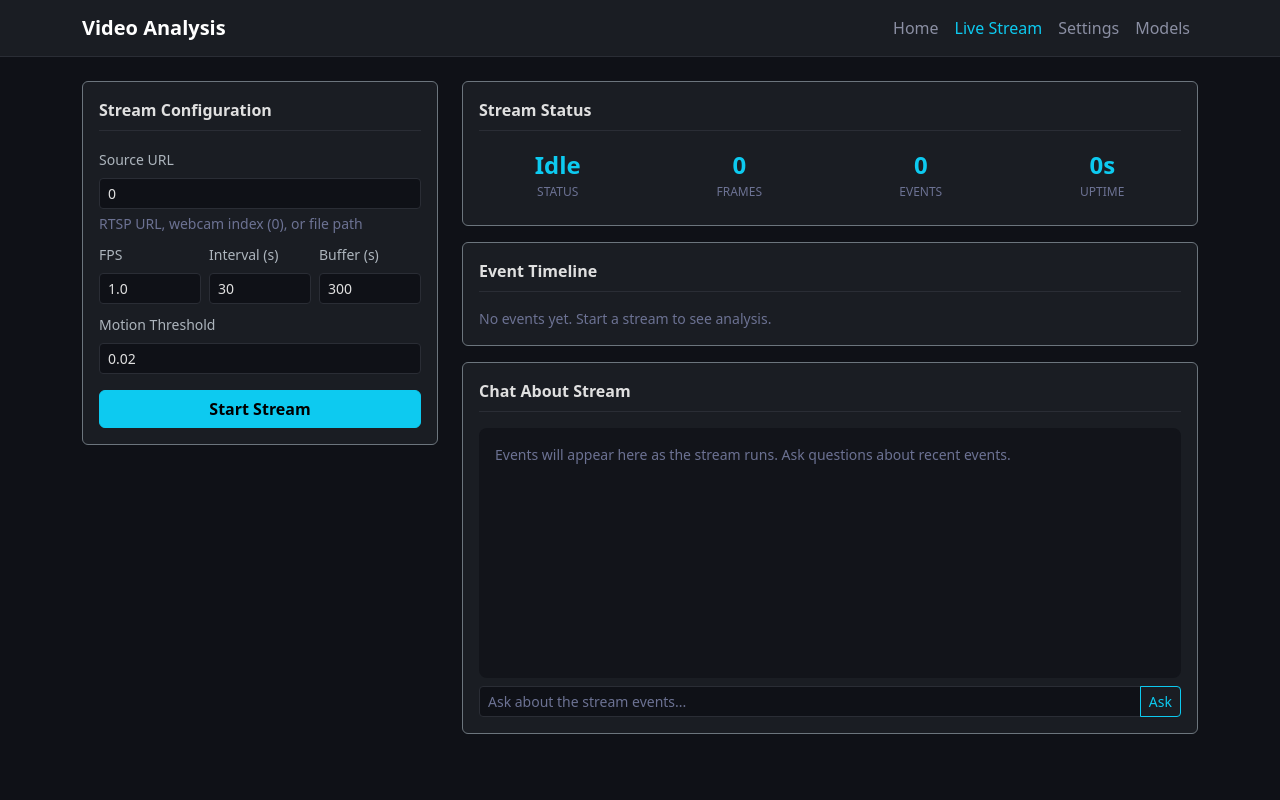
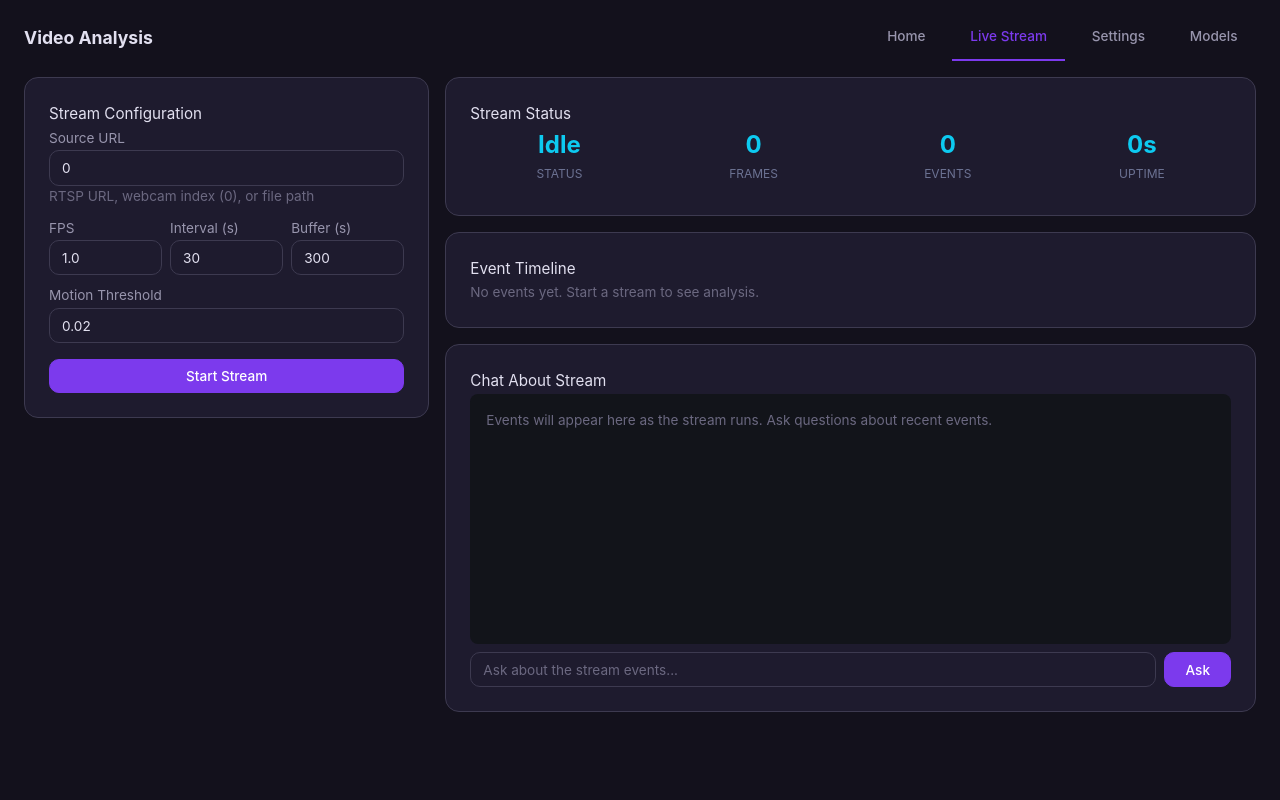
Before and after one commit to ningtoba/video-analysis, a FastAPI app: page /stream in a window 1280 px wide. Run offline with FastAPI, Linux system fonts and the light colour scheme.

Commit message:
refactor: remove Bootstrap CDN from 4 UI pages, consolidate to dark-theme.css
- index.html, settings.html, stream.html, models.html: removed Bootstrap CDN
- All 4 pages now use ui/static/css/dark-theme.css (CDN-free design system)
- Replaced Bootstrap navbar with <header> + tab-btn nav (matches base.html pattern)
- Replaced Bootstrap grid (row/col-*) with dark-theme.css flex/grid utilities
- Replaced Bootstrap form classes with plain HTML (styled by dark-theme.css)
- Replaced Bootstrap progress bars, badges, spinners, toasts with theme.css equivalents
- Removed ~200 lines of duplicate inline CSS across all 4 pages
- All JavaScript functionality preserved (video list, chat, settings, models, stream)
- No CDN dependencies: project now works fully air-gapped

```diff
--- a/ui/templates/stream.html
+++ b/ui/templates/stream.html
@@ -1,25 +1,12 @@
 <!DOCTYPE html>
-<html lang="en" data-bs-theme="dark">
+<html lang="en" class="dark">
 <head>
     <meta charset="UTF-8">
     <meta name="viewport" content="width=device-width, initial-scale=1.0">
     <title>Live Stream - Video Analysis</title>
-    <link href="https://cdn.jsdelivr.net/npm/bootstrap@5.3.3/dist/css/bootstrap.min.css" rel="stylesheet" media="print" onload="this.media='all'">
+    <link rel="stylesheet" href="/static/css/dark-theme.css">
     <style>
-        body { padding-top: 0; background: #0f1117; }
-        .navbar { background: #1a1d23 !important; border-bottom: 1px solid #2a2d35; }
-        .navbar .nav-link { color: #8b8fa3 !important; }
-        .navbar .nav-link:hover, .navbar .nav-link.active { color: #0dcaf0 !important; }
-        .card { background: #1a1d23; border-color: #2a2d35; }
-        .form-control, .form-select { background: #0f1117; border-color: #2a2d35; color: #e0e0e0; }
-        .form-control:focus, .form-select:focus { background: #0f1117; border-color: #0dcaf0; color: #e0e0e0; box-shadow: 0 0 0 0.2rem rgba(13,202,240,0.15); }
-        .form-control::placeholder { color: #6c7293; }
-        .form-label { color: #adb5bd; font-size: 0.875rem; }
-        .btn-primary { background: #0dcaf0; border-color: #0dcaf0; color: #000; font-weight: 600; }
-        .btn-primary:hover { background: #0bb7d9; border-color: #0bb7d9; color: #000; }
-        .btn-danger { font-weight: 600; }
-        .text-muted { color: #6c7293 !important; }
-        .section-title { color: #e0e0e0; font-size: 1rem; font-weight: 600; border-bottom: 1px solid #2a2d35; padding-bottom: 0.5rem; margin-bottom: 1rem; }
+        /* ── Page-specific styles (not in dark-theme.css) ── */
         .event-table { max-height: 400px; overflow-y: auto; }
         .event-table .timestamp { color: #0dcaf0; font-family: monospace; font-size: 0.8rem; }
         .event-table .motion { color: #ffc107; font-family: monospace; }
@@ -35,108 +22,101 @@
     </style>
 </head>
 <body>
-    <nav class="navbar navbar-expand-lg navbar-dark mb-4 px-3">
+    <header class="container">
+        <div class="flex items-center justify-between flex-wrap gap-sm" style="padding:var(--space-md) 0;">
+            <a href="/" style="text-decoration:none;display:flex;align-items:center;gap:var(--space-sm);">
+                <span style="font-size:var(--text-lg);font-weight:700;color:var(--text);">Video Analysis</span>
+            </a>
+            <nav class="flex gap-sm">
+                <a class="tab-btn" href="/">Home</a>
+                <a class="tab-btn active" href="/stream">Live Stream</a>
+                <a class="tab-btn" href="/settings">Settings</a>
+                <a class="tab-btn" href="/models">Models</a>
+            </nav>
+        </div>
+    </header>
+
     <div class="container">
-            <a class="navbar-brand fw-bold" href="/">Video Analysis</a>
-            <div class="navbar-nav ms-auto">
-                <a class="nav-link" href="/">Home</a>
-                <a class="nav-link active" href="/stream">Live Stream</a>
-                <a class="nav-link" href="/settings">Settings</a>
-                <a class="nav-link" href="/models">Models</a>
+        <div class="flex gap-md" style="flex-wrap: wrap;">
+            <!-- Configuration -->
+            <div class="flex-1" style="min-width:280px;">
+                <div class="card mb-md">
+                    <div class="section-title">Stream Configuration</div>
+                    <form id="stream-form">
+                        <div class="mb-sm">
+                            <label class="text-sm" style="color:var(--text-secondary);">Source URL</label>
+                            <input type="text" id="source" placeholder="rtsp://camera:554/stream" value="0" style="width:100%;">
+                            <div class="text-muted text-sm">RTSP URL, webcam index (0), or file path</div>
+                        </div>
+                        <div class="flex gap-sm mb-sm" style="flex-wrap: wrap;">
+                            <div class="flex-1" style="min-width:100px;">
+                                <label class="text-sm" style="color:var(--text-secondary);">FPS</label>
+                                <input type="number" id="fps" step="0.1" min="0.1" max="30" value="1.0" style="width:100%;">
+                            </div>
+                            <div class="flex-1" style="min-width:100px;">
+                                <label class="text-sm" style="color:var(--text-secondary);">Interval (s)</label>
+                                <input type="number" id="interval" step="5" min="5" max="600" value="30" style="width:100%;">
+                            </div>
+                            <div class="flex-1" style="min-width:100px;">
+                                <label class="text-sm" style="color:var(--text-secondary);">Buffer (s)</label>
+                                <input type="number" id="buffer" step="10" min="10" max="3600" value="300" style="width:100%;">
                             </div>
                         </div>
-    </nav>
-
-    <div class="container">
-        <div class="row">
-            <!-- Configuration -->
-            <div class="col-md-4 mb-3">
-                <div class="card border-secondary">
-                    <div class="card-body">
-                        <div class="section-title">Stream Configuration</div>
-                        <form id="stream-form">
-                            <div class="mb-2">
-                                <label class="form-label">Source URL</label>
-                                <input type="text" class="form-control form-control-sm" id="source" placeholder="rtsp://camera:554/stream" value="0">
-                                <div class="form-text text-muted">RTSP URL, webcam index (0), or file path</div>
+                        <div class="mb-md">
+                            <label class="text-sm" style="color:var(--text-secondary);">Motion Threshold</label>
+                            <input type="number" id="motion" step="0.001" min="0" max="1" value="0.02" style="width:100%;">
                         </div>
-                            <div class="row g-2 mb-2">
-                                <div class="col-4">
-                                    <label class="form-label">FPS</label>
-                                    <input type="number" class="form-control form-control-sm" id="fps" step="0.1" min="0.1" max="30" value="1.0">
-                                </div>
-                                <div class="col-4">
-                                    <label class="form-label">Interval (s)</label>
-                                    <input type="number" class="form-control form-control-sm" id="interval" step="5" min="5" max="600" value="30">
-                                </div>
-                                <div class="col-4">
-                                    <label class="form-label">Buffer (s)</label>
-                                    <input type="number" class="form-control form-control-sm" id="buffer" step="10" min="10" max="3600" value="300">
-                                </div>
-                            </div>
-                            <div class="mb-3">
-                                <label class="form-label">Motion Threshold</label>
-                                <input type="number" class="form-control form-control-sm" id="motion" step="0.001" min="0" max="1" value="0.02">
-                            </div>
-                            <button type="submit" class="btn btn-primary w-100" id="start-btn">Start Stream</button>
-                            <button type="button" class="btn btn-danger w-100 mt-2" id="stop-btn" style="display:none;">Stop Stream</button>
+                        <div id="stream-error" class="text-sm" style="display:none;color:var(--error);margin-bottom:var(--space-sm);"></div>
+                        <button type="submit" class="btn btn-primary w-full" id="start-btn">Start Stream</button>
+                        <button type="button" class="btn btn-danger w-full mt-sm" id="stop-btn" style="display:none;">Stop Stream</button>
                     </form>
-                    </div>
                 </div>
             </div>
 
             <!-- Status + Events -->
-            <div class="col-md-8 mb-3">
+            <div class="flex-1" style="flex:2; min-width:320px;">
                 <!-- Status -->
-                <div class="card border-secondary mb-3">
-                    <div class="card-body">
+                <div class="card mb-md">
                     <div class="section-title">Stream Status</div>
-                        <div class="row text-center" id="status-row">
-                            <div class="col-3">
+                    <div class="flex text-center" id="status-row" style="gap:var(--space-md);">
+                        <div class="flex-1">
                             <div class="stat-value" id="stat-status">Idle</div>
                             <div class="stat-label">Status</div>
                         </div>
-                            <div class="col-3">
+                        <div class="flex-1">
                             <div class="stat-value" id="stat-frames">0</div>
                             <div class="stat-label">Frames</div>
                         </div>
-                            <div class="col-3">
+                        <div class="flex-1">
                             <div class="stat-value" id="stat-events">0</div>
                             <div class="stat-label">Events</div>
                         </div>
-                            <div class="col-3">
+                        <div class="flex-1">
                             <div class="stat-value" id="stat-uptime">0s</div>
                             <div class="stat-label">Uptime</div>
                         </div>
                     </div>
-                        <div class="small text-muted mt-2" id="stat-source"></div>
-                    </div>
+                    <div class="text-muted text-sm mt-sm" id="stat-source"></div>
                 </div>
 
                 <!-- Events -->
-                <div class="card border-secondary">
-                    <div class="card-body">
+                <div class="card mb-md">
                     <div class="section-title">Event Timeline</div>
                     <div class="event-table" id="events-container">
-                            <div class="text-muted small">No events yet. Start a stream to see analysis.</div>
-                        </div>
+                        <div class="text-muted text-sm">No events yet. Start a stream to see analysis.</div>
                     </div>
                 </div>
 
                 <!-- Chat -->
-                <div class="card border-secondary mt-3">
-                    <div class="card-body">
+                <div class="card">
                     <div class="section-title">Chat About Stream</div>
                     <div id="chat-box">
-                            <div class="text-muted small">Events will appear here as the stream runs. Ask questions about recent events.</div>
+                        <div class="text-muted text-sm">Events will appear here as the stream runs. Ask questions about recent events.</div>
                     </div>
-                        <form id="chat-form" class="mt-2">
-                            <div class="input-group">
-                                <input type="text" class="form-control form-control-sm" id="chat-input" placeholder="Ask about the stream events...">
-                                <button class="btn btn-sm btn-outline-info" type="submit">Ask</button>
-                            </div>
+                    <form id="chat-form" class="flex gap-sm mt-sm">
+                        <input type="text" id="chat-input" placeholder="Ask about the stream events..." style="flex:1;">
+                        <button class="btn btn-primary" type="submit">Ask</button>
                     </form>
-                    </div>
                 </div>
             </div>
         </div>
@@ -233,17 +213,17 @@
             const evData = await evRes.json();
             const container = document.getElementById('events-container');
             if (!evData.events || evData.events.length === 0) {
-                container.innerHTML = '<div class="text-muted small">No events yet.</div>';
+                container.innerHTML = '<div class="text-muted text-sm">No events yet.</div>';
                 return;
             }
             container.innerHTML = evData.events.map(ev => {
                 const ts = new Date(ev.timestamp * 1000).toISOString().substr(11, 8);
                 const trigger = ev.triggered_by || 'periodic';
-                return '<div class="border-bottom border-secondary py-1" style="font-size:0.85rem;">' +
+                return '<div style="font-size:0.85rem;border-bottom:1px solid var(--border);padding:var(--space-xs) 0;">' +
                     '<span class="timestamp">' + ts + '</span> ' +
                     '<span class="trigger trigger-' + trigger + '">' + trigger + '</span>' +
                     (ev.motion_score ? ' <span class="motion">' + ev.motion_score.toFixed(3) + '</span>' : '') +
-                    '<br><span class="text-light">' + (ev.description || '').substring(0, 150) + '</span>' +
+                    '<br><span style="color:var(--text);">' + (ev.description || '').substring(0, 150) + '</span>' +
                     '</div>';
             }).join('');
         } catch(e) {}
```
Also changed, not shown: ui/templates/index.html (+78 -82 lines), ui/templates/models.html (+76 -95 lines), ui/templates/settings.html (+75 -85 lines). Lines whose indentation alone changed are shown as unchanged.
